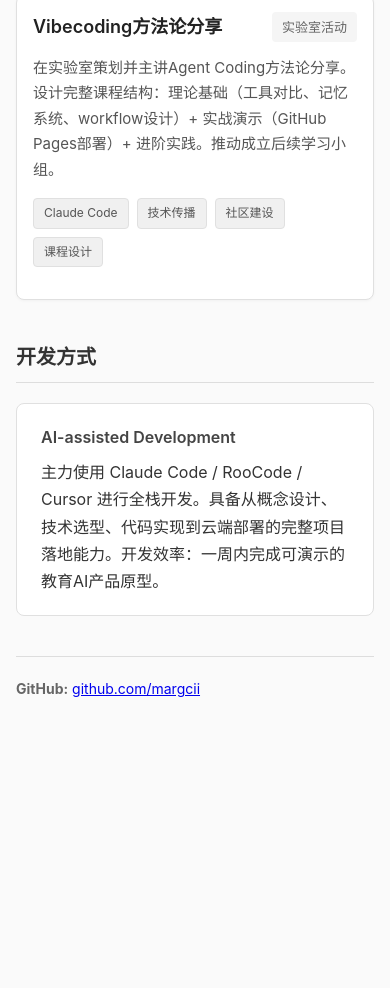
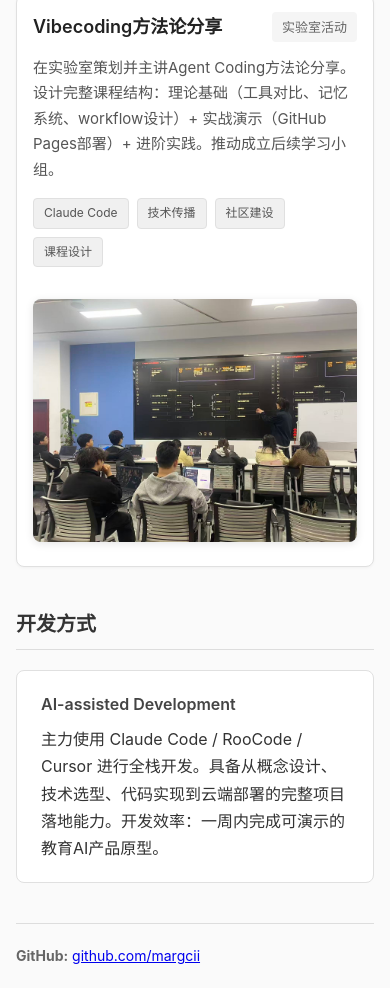
Before and after one commit to margcii/portfolio, a plain HTML site: page index.html in a window 390 px wide. Shown: the part 1424-2412 px from the top of the page. Before the commit the page ends 2145 px from the top, so only its background shows below. Drawn offline with Linux system fonts and the light colour scheme.

Commit message:
Add PDFs, image and update links

```diff
--- a/index.html
+++ b/index.html
@@ -147,6 +147,14 @@
       .container { padding: 20px 16px; }
       h1 { font-size: 24px; }
       .project { padding: 16px; }
+      .share-image { width: 100%; }
+    }
+    .share-image {
+      width: 100%;
+      max-width: 600px;
+      border-radius: 8px;
+      margin-top: 16px;
+      box-shadow: 0 2px 8px rgba(0,0,0,0.1);
     }
   </style>
 </head>
@@ -181,7 +189,7 @@
         <span class="tag">教育AI产品设计</span>
       </div>
       <div class="links">
-        <a href="https://github.com/margcii/waterfall-demo">📎 方案书PDF</a>
+        <a href="https://raw.githubusercontent.com/margcii/portfolio/main/%E7%80%91%E5%B8%83%E6%96%B9%E6%A1%88%E4%B9%A63.24.pdf">📎 方案书PDF</a>
         <a href="https://margcii.github.io/waterfall-demo">🎮 在线演示</a>
       </div>
     </div>
@@ -224,7 +232,7 @@
         <span class="tag">科学计算</span>
       </div>
       <div class="links">
-        <a href="https://github.com/margcii/eeg-analysis">📊 分析报告PDF</a>
+        <a href="https://raw.githubusercontent.com/margcii/portfolio/main/EEG_Analysis_Report.pdf">📊 分析报告PDF</a>
       </div>
     </div>
 
@@ -242,6 +250,7 @@
         <span class="tag">社区建设</span>
         <span class="tag">课程设计</span>
       </div>
+      <img src="https://raw.githubusercontent.com/margcii/portfolio/main/vibecoding%E5%88%86%E4%BA%AB.jpg" alt="Vibecoding分享现场" class="share-image">
     </div>
 
     <h2>开发方式</h2>
```
Also changed, not shown: vibecoding分享.jpg (added), 2 other files.
